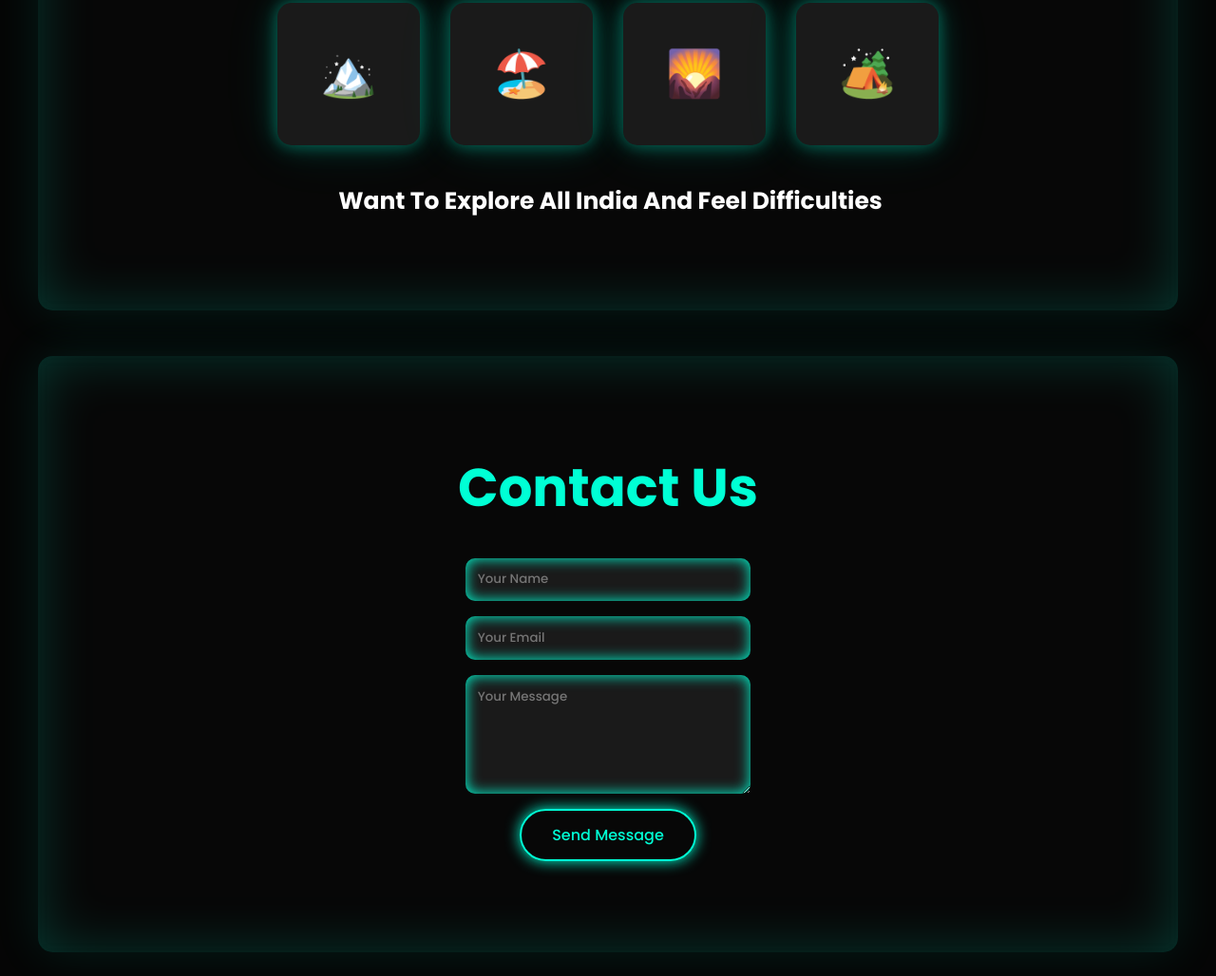
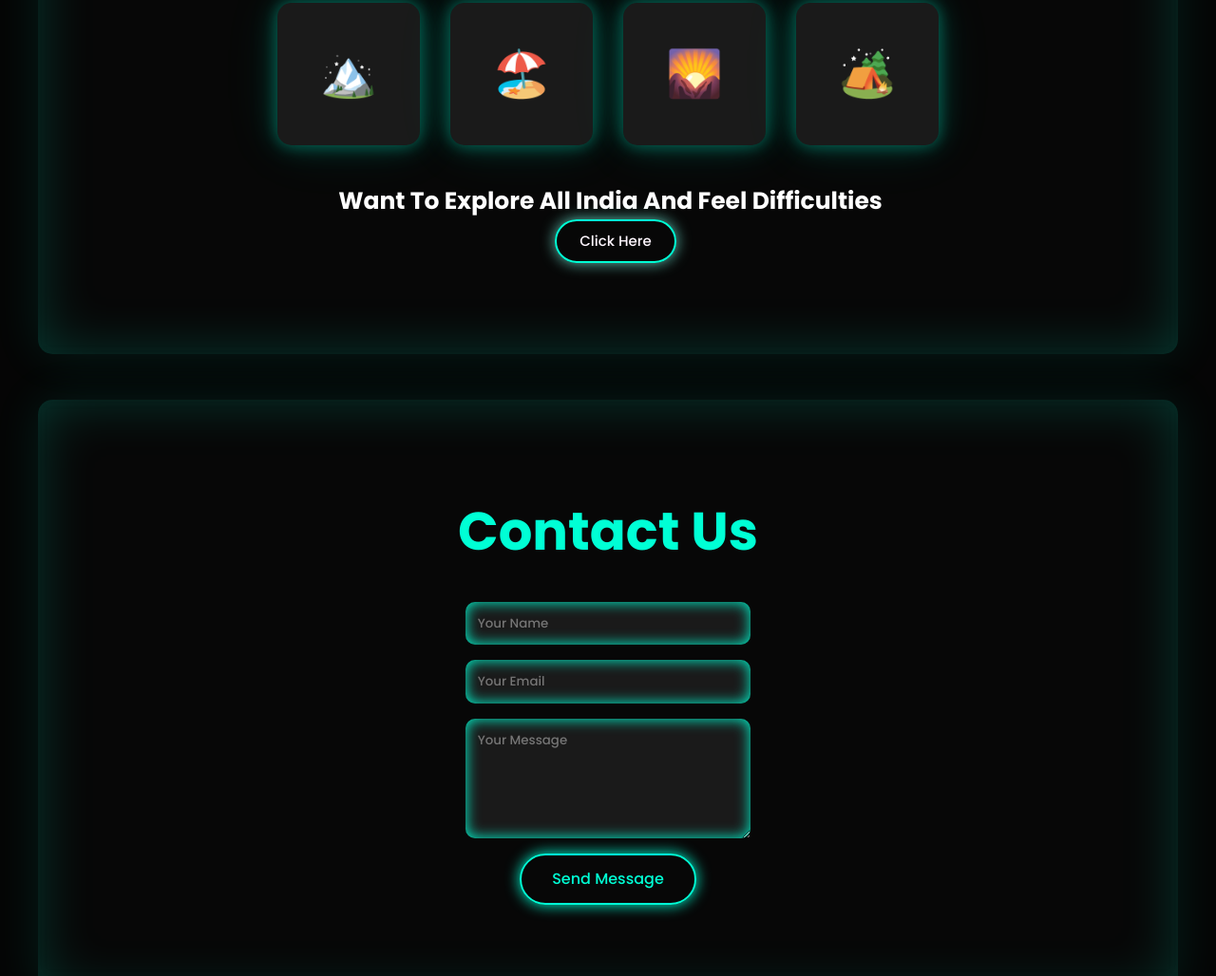
Before and after one commit to Aryan1gupta/TravelEarn-India, a plain HTML site: page index.html in a window 1280 px wide. Shown: the part 2374-3402 px from the top of the page at 95% size. Before the commit the page ends 3377 px from the top, so only its background shows below. Drawn offline with Linux system fonts and the light colour scheme.

Commit message:
Fix HTML encoding issues in index.html

```diff
--- a/index.html
+++ b/index.html
@@ -87,7 +87,7 @@
       <div class="about-card">🏕️</div>
     </div>
     <h3>Want To Explore All India And Feel Difficulties</h3>
-   <!-- <button class="sign-in-btn" ><a style="color:#fff7ff;font-size: 15px; text-decoration: none;" href="https://newlisting-13.onrender.com/listings" >Click Here</a></button>--!>
+    <button class="sign-in-btn" ><a style="color:#fff7ff;font-size: 15px; text-decoration: none;" href="https://newlisting-13.onrender.com/listings" >Click Here</a></button>
   </section>
 
   <!-- Contact Section -->
```
